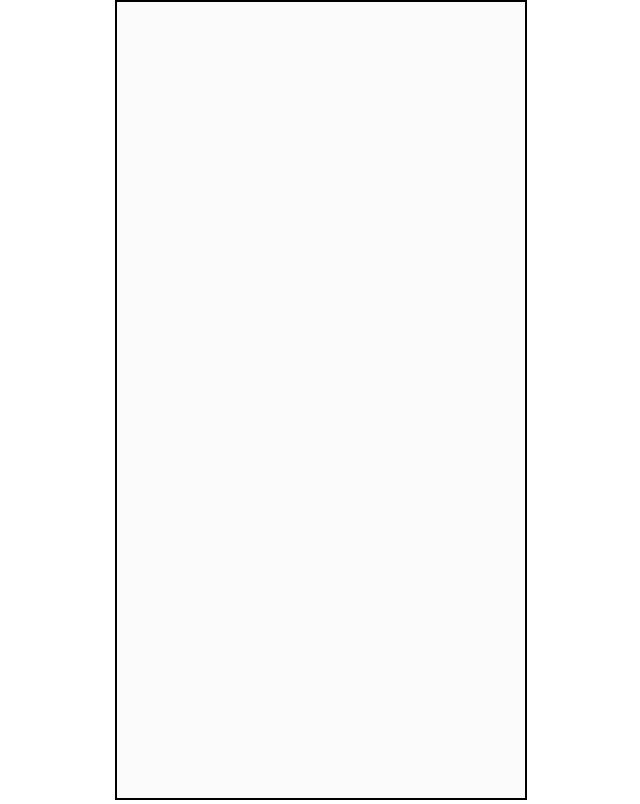
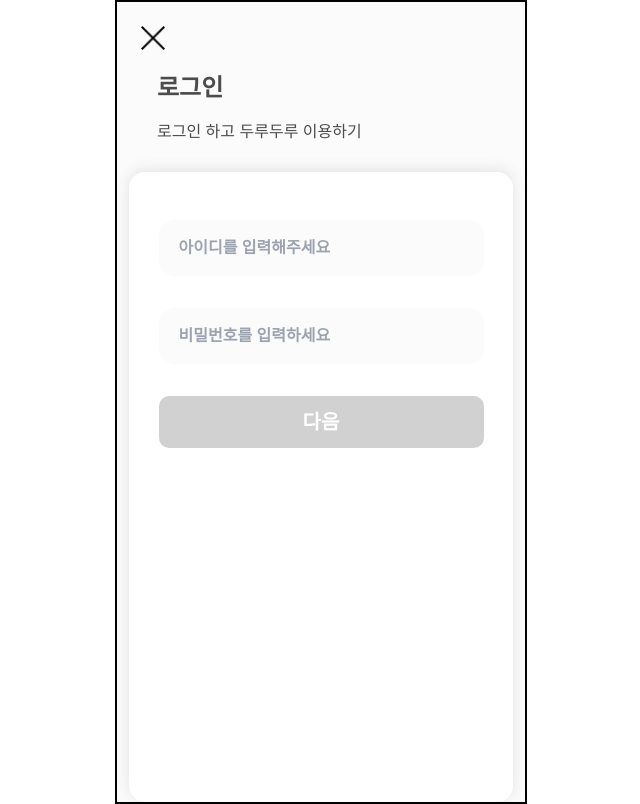
Before and after one commit to UMC-8th-Hackathon-Team-Name/dentistry_FE, a React (Vite) app in the folder app/: page /login in a window 1280 px wide. Before the commit this address had no page. Shown: the whole page, without its empty margins (319-959 px from the left). Built offline with nearby package versions, Linux system fonts and the light colour scheme; a web font is replaced by a local one.

Commit message:
feat/login 구현

```diff
--- a/app/src/App.tsx
+++ b/app/src/App.tsx
@@ -7,6 +7,7 @@ import Main from "./main/Main";
 import SignupEmail from "./auth/SignupEmail";
 import SignupPassword from "./auth/SignupPassword";
 import SignupComplete from "./auth/SignupComplete";
+import Login from "./auth/Login";
 
 import DetailPage from "./pages/DetailPage";
 import SettingPage from "./pages/SettingPage";
@@ -23,6 +24,7 @@ function App() {
           <Route path="/signup/email" element={<SignupEmail />} />
           <Route path="/signup/password" element={<SignupPassword />} />
           <Route path="/signup/complete" element={<SignupComplete />} />
+          <Route path="/login" element={<Login />} />
 
           <Route path="/" element={<DetailPage />} />
           <Route path="/setting" element={<SettingPage />} />
--- /dev/null
+++ b/app/src/auth/Login.tsx
@@ -0,0 +1,98 @@
+import { useState } from "react";
+import { useNavigate } from "react-router-dom";
+
+import closeIcon from "/src/assets/close_icon.png";
+
+import Button from "../components/common/Button";
+
+const mockData = [{ email: "test@test.com", pass: "!12345678" }];
+
+const Login = () => {
+  const nav = useNavigate();
+  const [email, setEmail] = useState("");
+  const [password, setPassword] = useState("");
+  const [isSubmitted, setIsSubmitted] = useState(false);
+  const [errorMessage, setErrorMessage] = useState("");
+
+  const onClickNext = () => {
+    setIsSubmitted(true);
+    const emailRegex = /^[^\s@]+@[^\s@]+\.[^\s@]+$/;
+    const passwordRegex = /^(?=.*[!@#$%^&*()_+\-=\[\]{};':"\\|,.<>/?]).{8,}$/;
+    const isEmailValid = emailRegex.test(email);
+    const isPasswordValid = passwordRegex.test(password);
+
+    const isAuthorized = mockData.some(
+      (item) => item.email === email && item.pass === password
+    );
+
+    if (!isEmailValid) {
+      setErrorMessage("이메일 형식이 올바르지 않습니다.");
+    } else if (!isPasswordValid) {
+      setErrorMessage("비밀번호는 특수문자를 포함한 8자 이상이어야 합니다.");
+    } else if (!isAuthorized) {
+      setErrorMessage("아이디 또는 비밀번호가 일치하지 않습니다.");
+    } else {
+      setErrorMessage("");
+      nav("/main");
+    }
+  };
+
+  return (
+    <div className="relative flex flex-col items-center justify-end w-full h-screen gap-4">
+      {/* 닫기 버튼 */}
+      <div>
+        <img
+          src={closeIcon}
+          alt="closeButton"
+          className="absolute w-6 h-6 cursor-pointer top-6 left-6"
+          onClick={() => nav("/signup/complete")}
+        />
+      </div>
+
+      <div className="flex flex-col w-full gap-4 px-10">
+        <div className="text-2xl font-semibold text-[#4C4C4C]">로그인</div>
+        <div className="text-base font-normal text-[#4C4C4C] mb-3">
+          로그인 하고 두루두루 이용하기
+        </div>
+      </div>
+
+      {/* Container */}
+      <div className="w-96 h-[630px] bg-white rounded-2xl flex flex-col justify-between items-center pt-12 pb-20 px-7 shadow-[0_-2px_15px_rgba(0,0,0,0.1)]">
+        <div className="flex flex-col gap-8">
+          {/* 비밀번호 입력 */}
+          <input
+            type="email"
+            value={email}
+            onChange={(e) => setEmail(e.target.value)}
+            maxLength={20}
+            placeholder="아이디를 입력해주세요"
+            className="w-[325px] h-14 bg-[#FBFBFB] rounded-2xl px-5"
+          />
+          {/* 비밀번호 확인 입력 */}
+          <input
+            type="password"
+            value={password}
+            onChange={(e) => setPassword(e.target.value)}
+            maxLength={20}
+            placeholder="비밀번호를 입력하세요"
+            className="w-[325px] h-14 bg-[#FBFBFB] rounded-2xl px-5"
+          />
+          <Button
+            disabled={email === "" || password === ""}
+            text={"다음"}
+            type={"button"}
+            onClick={onClickNext}
+          />
+
+          {isSubmitted && errorMessage && (
+            <div className="px-2 -mt-4 text-sm font-bold text-red-600">
+              {errorMessage}
+            </div>
+          )}
+        </div>
+      </div>
+    </div>
+  );
+};
+
+export default Login;
--- a/app/src/auth/SignupEmail.tsx
+++ b/app/src/auth/SignupEmail.tsx
@@ -60,6 +60,7 @@ const SignupEmail = () => {
             type="email"
             value={email}
             onChange={(e) => setEmail(e.target.value)}
+            maxLength={20}
             placeholder="이메일을 입력해주세요"
             className="w-[325px] h-14 bg-[#FBFBFB] rounded-2xl px-5"
           />
```
